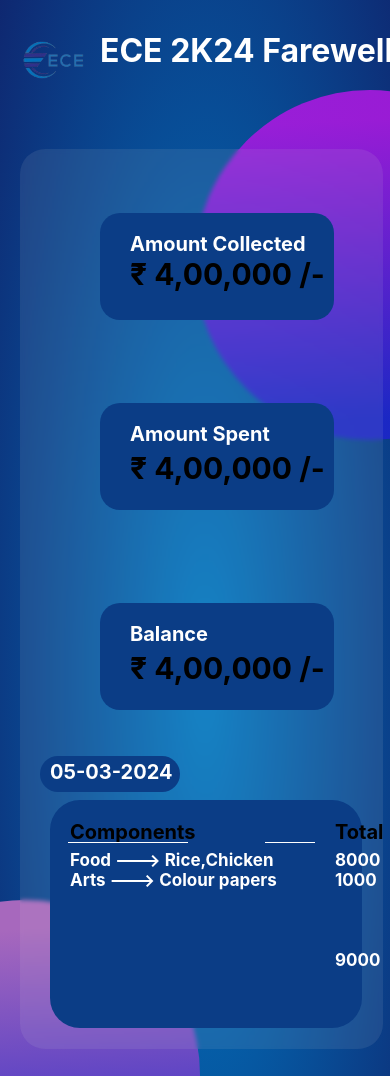
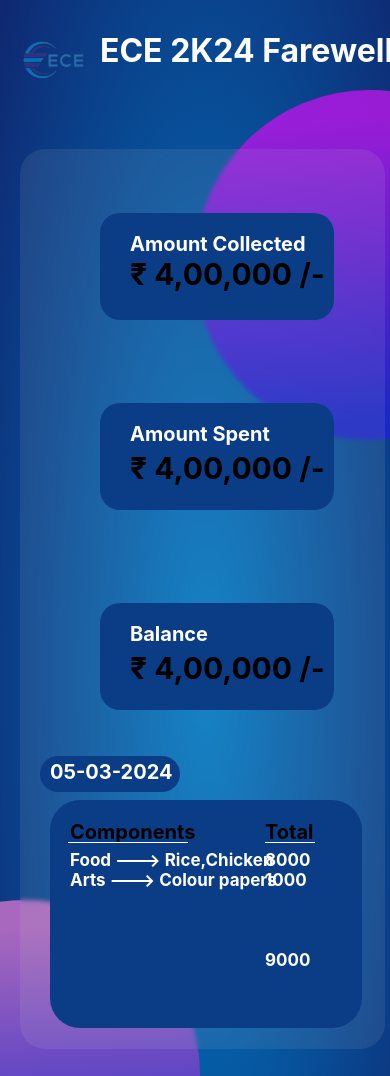
Before and after one commit to ManojKumarTeru/2K24_ECE_Farewell, a plain HTML site: page index.html in a window 390 px wide. Shown: the top 1076 px of the page. Drawn offline with Linux system fonts and the light colour scheme.

Commit message:
Update style.css

```diff
--- a/style.css
+++ b/style.css
@@ -392,7 +392,7 @@ background-color: #ffffff;
 
 @media (max-width: 767px){
   .desktop-1-WbR {
-      width:100vw;
+      width:100.5vw;
       height: 150rem;
       position: relative;
       overflow: hidden;
@@ -585,7 +585,7 @@ background-color: #ffffff;
       width: 6.2rem;
       height: 3.1rem;
       position: absolute;
-      left: 33.5rem;
+      left: 26.5rem;
       top: 82rem;
       font-size: 2rem;
       font-weight: 700;
@@ -626,7 +626,7 @@ background-color: #ffffff;
       width: 5.5rem;
       height: 2.5rem;
       position: absolute;
-      left: 33.5rem;
+      left: 26.5rem;
       top: 85rem;
       font-size: 1.7rem;
       font-weight: 700;
@@ -639,7 +639,7 @@ background-color: #ffffff;
       width: 5.2rem;
       height: 2.5rem;
       position: absolute;
-      left: 33.5rem;
+      left: 26.5rem;
       top: 87rem;
       font-size: 1.7rem;
       font-weight: 700;
@@ -665,7 +665,7 @@ background-color: #ffffff;
       width: 5.5rem;
       height: 2.5rem;
       position: absolute;
-      left: 33.5rem;
+      left: 26.5rem;
       top: 95rem;
       font-size: 1.7rem;
       font-weight: 700;
```
